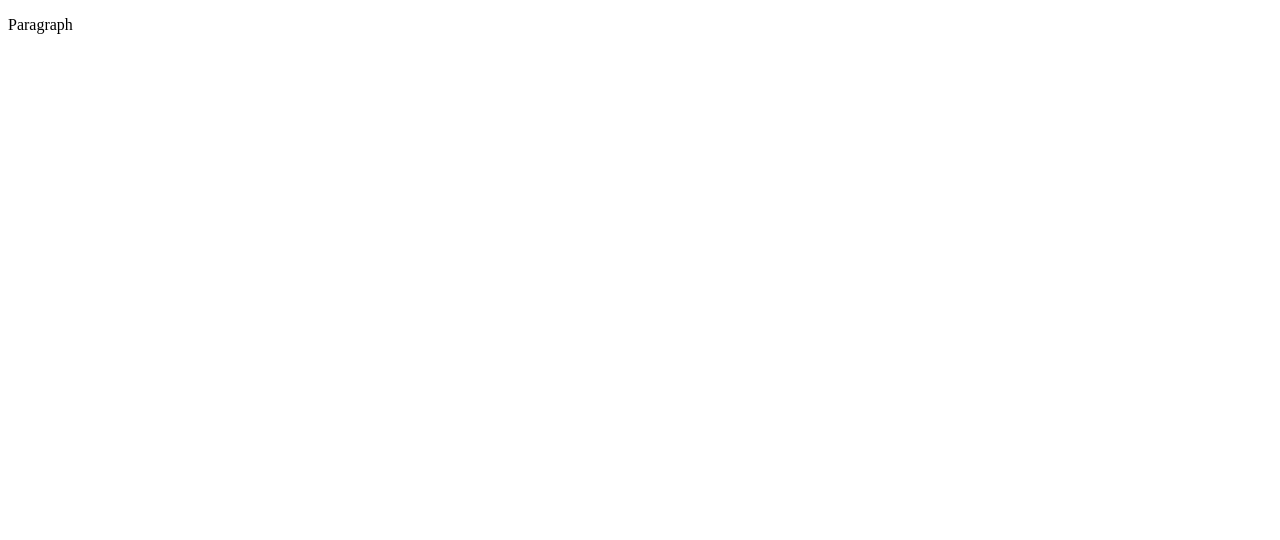
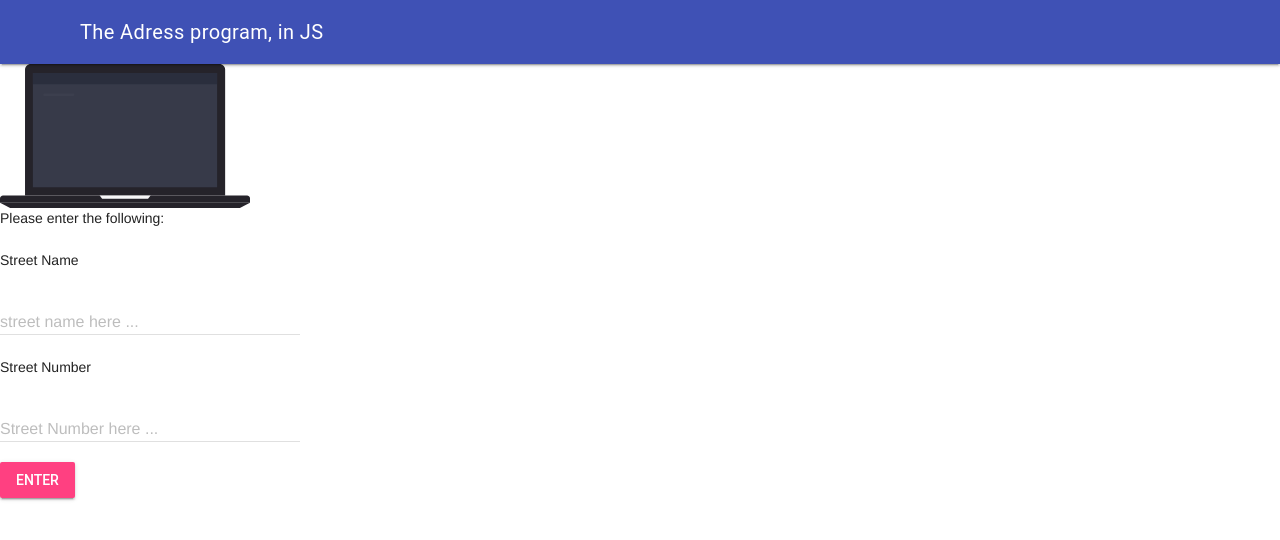
Before and after one commit to MTHS-ICD2O-1-2023/ICD2O-Unit-2-03-fetuha-gebremekeal, a plain HTML site: page index.html in a window 1280 px wide. Drawn offline with nearby package versions, Linux system fonts and the light colour scheme.

Commit message:
streetname

```diff
--- a/index.html
+++ b/index.html
@@ -1,9 +1,61 @@
 <!DOCTYPE html>
 <html>
-  <head>
-    <title>Title</title>
-  </head>
-  <body>
-    <p>Paragraph</p>
-  </body>
+<head>
+  <meta charset="utf-8" />
+  <meta name="description" content="The Adress program" />
+  <meta name="keywords" content="mths, ics2o" />
+  <meta name="author" content="Fetuha" />
+  <meta name="viewport" content="width=device-width, initial-scale=1.0" />
+  <link rel="stylesheet" href="./css/style.css" />
+  <link rel="stylesheet" href="https://fonts.googleapis.com/icon?family=Material+Icons" />
+  <link rel="stylesheet" href="https://code.getmdl.io/1.3.0/material.indigo-pink.min.css" />
+  <link rel="apple-touch-icon" sizes="180x180" href="apple-touch-icon.png" />
+  <link rel="icon" type="image/png" sizes="32x32" href="favicon-32x32.png" />
+  <link rel="icon" type="image/png" sizes="16x16" href="favicon-16x16.png" />
+  <link rel="manifest" href="site.webmanifest" />
+  <title>The Adress program, in JS</title>
+</head>
+<body>
+  <script defer src="https://code.getmdl.io/1.3.0/material.min.js"></script>
+  <script src="./js/script.js"></script>
+  <div class="mdl-layout mdl-js-layout mdl-layout--fixed-header">
+    <header class="mdl-layout__header">
+      <div class="mdl-layout__header-row">
+        <span class="mdl-layout-title">The Adress program, in JS</span>
+      </div>
+    </header>
+    <main class="mdl-layout__content">
+      <div class="right-image">
+        <img src="./images/notebook-animation.svg" alt="laptop image" width="250" />
+      </div>
+      <div class="page-content">Please enter the following: </div>
+      <br />
+      <form action="#">
+        <!-- Simple Textfield -->
+        <p>Street Name</p>
+        <div class="mdl-textfield mdl-js-textfield">
+          <input class="mdl-textfield__input" type="text" id="street-name">
+          <label class="mdl-textfield__label" for="sample1">street name here ...</label>
+        </div>
+        <!-- Numeric Textfield -->
+        <p>Street Number</p>
+        <div class="mdl-textfield mdl-js-textfield">
+          <input class="mdl-textfield__input" type="text" pattern="-?[0-9]*(\.[0-9]+)?" id="street-number-entered">
+          <label class="mdl-textfield__label" for="street-number">Street Number here ...</label>
+          <span class="mdl-textfield__error">Input is not a number!</span>
+        </div>
+        <br />
+        <!-- Accent-colored raised button with ripple -->
+        <button class="mdl-button mdl-js-button mdl-button--raised mdl-js-ripple-effect mdl-button--accent"
+          onclick="enterClicked()">
+          Enter
+        </button>
+      </form>
+      <br />
+      <div class="page-content-answer">
+        <div id="user-adress"></div>
+      </div>
+    </main>
+  </div>
+</body>
 </html>
--- a/js/script.js
+++ b/js/script.js
@@ -1,5 +1,18 @@
-// Copyright (c) 2020 Mr. Coxall All rights reserved
+// Copyright (c) 2020 Fetuha All rights reserved
 //
-// Created by: Mr. Coxall
-// Created on: Sep 2020
+// Created by: Fetuha
+// Created on: Mar 2024
 // This file contains the JS functions for index.html
+
+/**
+ * This function gets users street name and street number and shows it back to user.
+ */
+function enterClicked() {
+  // input
+  const streetName = document.getElementById("street-name").value
+  const StreetNumber = parseInt(document.getElementById("street-number").value)
+
+  // output
+  document.getElementById("user-info").innerHTML =
+    "Your info is: " + streetName + ", streetNumber " + streetNumber + "."
+}
```
